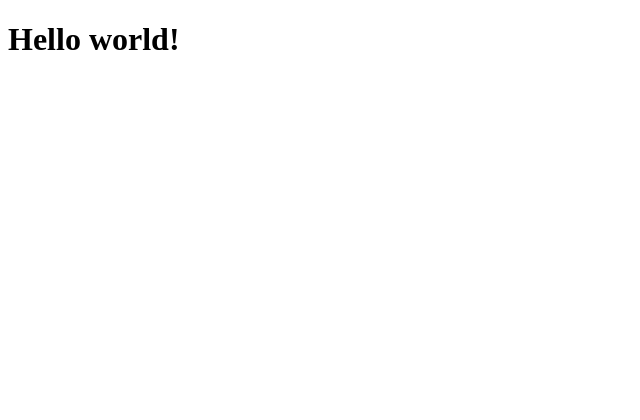
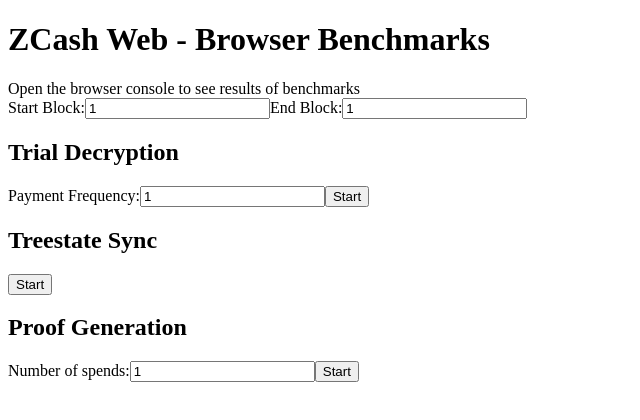
Before and after one commit to ChainSafe/zcash-wasm-benchmark, a React (Vite) app in the folder demo-page/: page / in a window 1280 px wide. Shown: the top 420 px of the page, without its empty margins (0-640 px from the left). Built offline with nearby package versions, Linux system fonts and the light colour scheme.

Commit message:
add basic forms for grabbing inputs and running a fn

```diff
--- a/demo-page/src/App.js
+++ b/demo-page/src/App.js
@@ -1,3 +1,58 @@
+import { useState } from "react";
+
 export function App() {
-    return <h1>Hello world!</h1>;
+
+    let [startBlock, setStartBlock] = useState(1);
+    let [endBlock, setEndBlock] = useState(1);
+    let [paymentFrequency, setPaymentFrequency] = useState(1);
+
+    function trialDecryption() {
+    }
+
+    function treeStateSync() {
+    }
+
+    function proofGeneration() {
+
+    }
+
+    return (
+        <div>
+            <h1>ZCash Web - Browser Benchmarks</h1>
+
+            Open the browser console to see results of benchmarks
+
+            <div>
+                <label>
+                    Start Block:
+                    <input type="number" value={startBlock} onChange={(e) => setStartBlock(e.target.value)} />
+                </label>
+                <label>
+                    End Block:
+                    <input type="number" value={endBlock} onChange={(e) => setEndBlock(e.target.value)} />
+                </label>
+            </div>
+
+            <div>
+                <h2>Trial Decryption</h2>
+                <label>
+                    Payment Frequency:
+                    <input type="number" value={paymentFrequency} onChange={(e) => setPaymentFrequency(e.target.value)} />
+                </label>
+                <button onClick={trialDecryption}>Start</button>
+            </div>
+            <div>
+                <h2>Treestate Sync</h2>
+                <button onClick={treeStateSync}>Start</button>
+            </div>
+            <div>
+                <h2>Proof Generation</h2>
+                <label>
+                    Number of spends:
+                    <input type="number" defaultValue={1} />
+                </label>
+                <button onClick={proofGeneration}>Start</button>
+            </div>
+        </div>
+    );
 }
```
